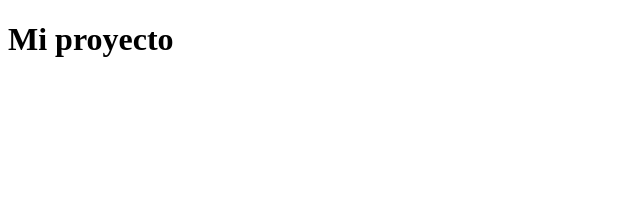
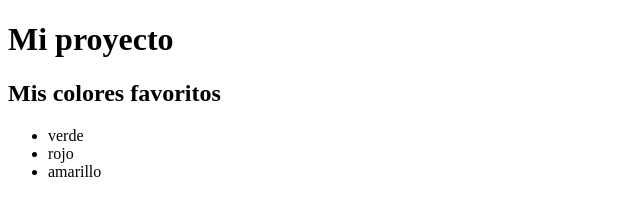
Before and after one commit to ismpascu43/mi-proyecto, a plain HTML site: page index.html in a window 1280 px wide. Shown: the whole page, without its empty margins (0-640 px from the left). Drawn offline with Linux system fonts and the light colour scheme.

Commit message:
añadir lista de colores favoritos

```diff
--- a/index.html
+++ b/index.html
@@ -8,5 +8,15 @@
 <body>
     <h1>Mi proyecto</h1>
 
+    <section>
+        <h2>Mis colores favoritos</h2>
+
+        <ul>
+            <li>verde</li>
+            <li>rojo</li>
+            <li>amarillo</li>
+        </ul>
+    </section>
+
 </body>
 </html>
```
